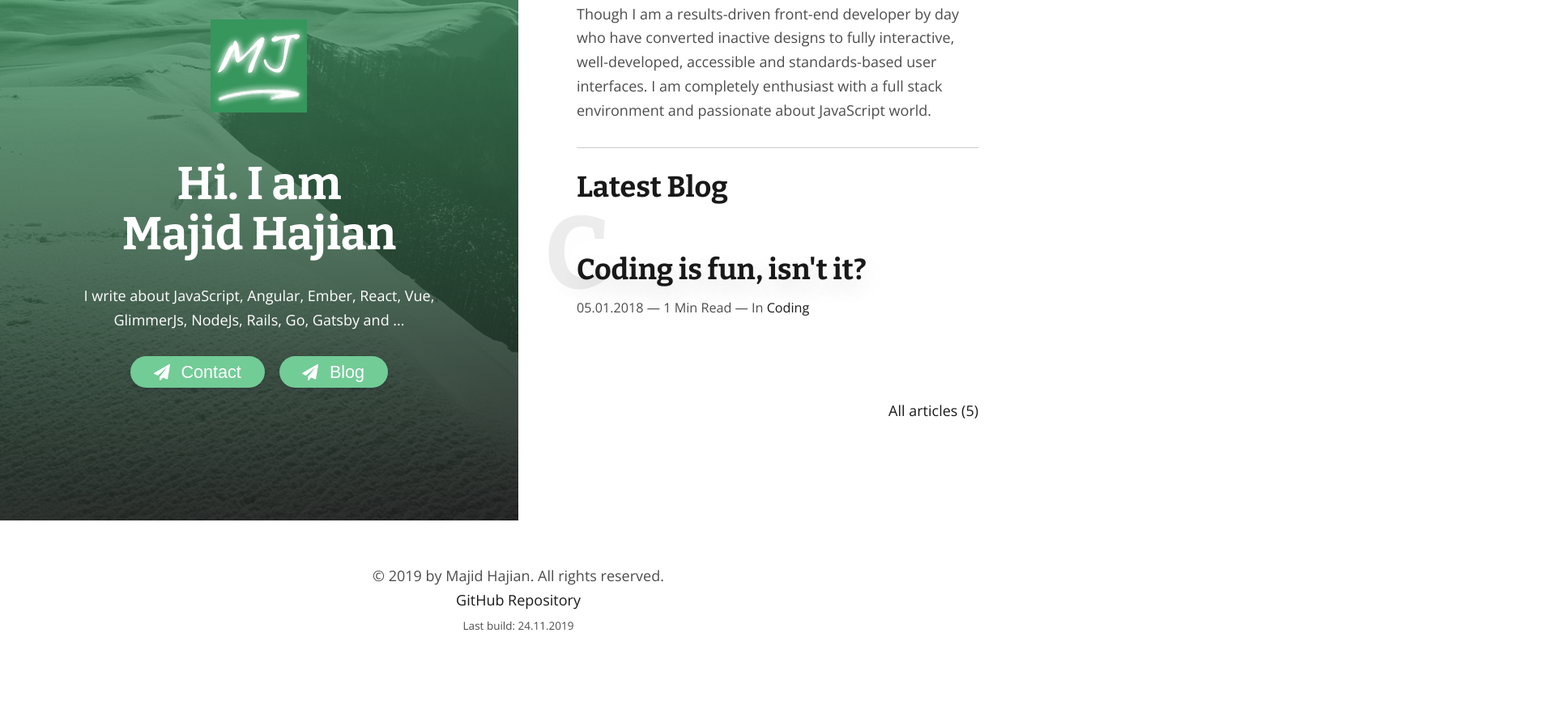
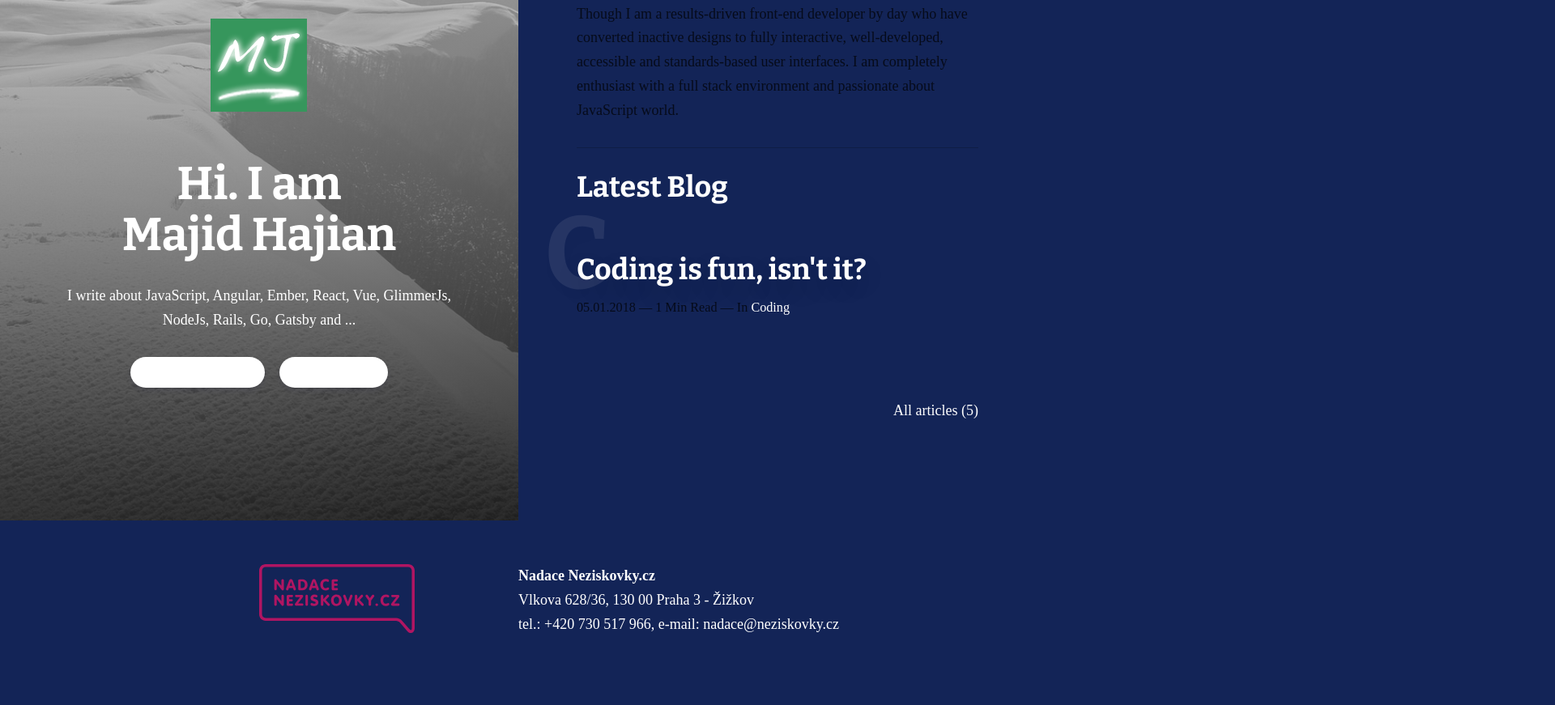
Before and after one commit to NikolaRusakov/nadace-neziskovky, a Gatsby site: page / in a window 1280 px wide. Shown: the part 157-1028 px from the top of the page at 81% size, 1920 px wide, since content can reach past the window. Before the commit the page ends 998 px from the top, so only its background shows below. Built offline with nearby package versions, Linux system fonts and the light colour scheme; Gatsby itself is replaced by a stand-in of ours; some packages are replaced by stand-ins of ours; a web font is replaced by a local one.

Commit message:
feat(footer): create footer and load fonts

```diff
--- a/config/Theme.ts
+++ b/config/Theme.ts
@@ -1,6 +1,7 @@
 const colors = {
-  primary: '#72cc96', // Color for buttons or links
-  bg: '#fff', // Background color
+  primary: '#fff', // Color for buttons or links
+  bg: 'rgb(19, 36, 87)', // Background color
+  hover: 'rgb(175, 4, 96)',
   white: '#fff',
   grey: {
     dark: 'rgba(0, 0, 0, 0.9)',
@@ -8,6 +9,11 @@
     light: 'rgba(0, 0, 0, 0.5)',
     ultraLight: 'rgba(0, 0, 0, 0.25)',
   },
+};
+
+const fonts = {
+  main: 'VAGRundschriftDLig',
+  side: 'VAGRundschriftD',
 };
 
 const transitions = {
@@ -23,4 +29,5 @@
   colors,
   transitions,
   fontSize,
+  fonts,
 };
--- a/src/components/Layout.tsx
+++ b/src/components/Layout.tsx
@@ -1,33 +1,47 @@
 import React from 'react';
-import { StaticQuery, graphql } from 'gatsby';
 import styled, { ThemeProvider, createGlobalStyle } from 'styled-components';
 import theme from '../../config/Theme';
 import { media } from '../utils/media';
-import split from 'lodash/split';
 import './layout.scss';
 
 const GlobalStyle = createGlobalStyle`
+  @font-face {
+    font-family: 'VAGRundschriftDLig';
+    src: url('fonts/hinted-VAGRundschriftD-Lig.woff2') format('woff2'),
+        url('fonts/hinted-VAGRundschriftD-Lig.woff') format('woff');
+    font-weight: normal;
+    font-style: normal;
+  }
+
+  @font-face {
+    font-family: 'VAGRundschriftD';
+    src: url('fonts/hinted-VAGRundschriftD.woff2') format('woff2'),
+        url('fonts/hinted-VAGRundschriftD.woff') format('woff');
+    font-weight: normal;
+    font-style: normal;
+  }
   ::selection {
-    color: ${theme.colors.bg};
-    background: ${theme.colors.primary};
+    color: ${theme.colors.white};
+    background: ${theme.colors.hover};
   }
   body {
     background: ${theme.colors.bg};
     color: ${theme.colors.grey.default};
+    font-family: ${theme.fonts.main};
     @media ${media.phone} {
       font-size: 14px;
     }
   }
   a {
-    color: ${theme.colors.grey.dark};
+    color: ${theme.colors.white};
     text-decoration: none;
     transition: all ${theme.transitions.normal};
   }
   a:hover {
-    color: ${theme.colors.primary};
+    color: ${theme.colors.hover};
   }
   h1, h2, h3, h4 {
-    color: ${theme.colors.grey.dark};
+    color: ${theme.colors.white};
   }
   blockquote {
     font-style: italic;
@@ -61,10 +75,20 @@
 `;
 
 const Footer = styled.footer`
+  background-color: ${theme.colors.bg};
+  color: ${theme.colors.white};
   text-align: center;
   padding: 3rem 0;
-  span {
-    font-size: 0.75rem;
+  p {
+    position: relative;
+    left: 50%;
+    text-align: left;
+  }
+  img {
+    width: 15%;
+    height: auto;
+    position: absolute;
+    left: 25%;
   }
 `;
 
@@ -73,28 +97,26 @@
     const { children } = this.props;
 
     return (
-      <StaticQuery
-        query={graphql`
-          query LayoutQuery {
-            site {
-              buildTime(formatString: "DD.MM.YYYY")
-            }
-          }
-        `}
-        render={data => (
       <ThemeProvider theme={theme}>
         <React.Fragment>
           <GlobalStyle />
           {children}
           <Footer>
-                &copy; {split(data.site.buildTime, '.')[2]} by Majid Hajian. All rights reserved. <br />
-                <a href="https://github.com/mhadaily/gatsby-starter-typescirpt-power-blog">GitHub Repository</a> <br />
-                <span>Last build: {data.site.buildTime}</span>
+            <img src={`assets/nadace_neziskovky_cz_logo_pink.svg`} alt="Logo nadace neziskovky" />
+            <p>
+              <b>Nadace Neziskovky.cz</b>
+              <br />
+              Vlkova 628/36, 130 00 Praha 3 - Žižkov
+              <br />
+              tel.:{' '}
+              <a href="tel:+420730517966" aria-label={'+ 4 2 0. 7 3 0. 5 1 7. 9 6 6.'}>
+                +420 730 517 966
+              </a>
+              , e-mail: <a href="mailto:nadace@neziskovky.cz">nadace@neziskovky.cz</a>
+            </p>
           </Footer>
         </React.Fragment>
       </ThemeProvider>
-        )}
-      />
     );
   }
 }
```
Also changed, not shown: static/assets/fonts/hinted-VAGRundschriftD-Lig.woff (added), static/assets/fonts/hinted-VAGRundschriftD-Lig.woff2 (added), static/assets/fonts/hinted-VAGRundschriftD.woff (added), static/assets/fonts/hinted-VAGRundschriftD.woff2 (added), static/assets/nadace_neziskovky_cz_logo_pink.svg (added), static/assets/nadace_neziskovky_cz_logo_white.svg (added). Lines whose indentation alone changed are shown as unchanged.
